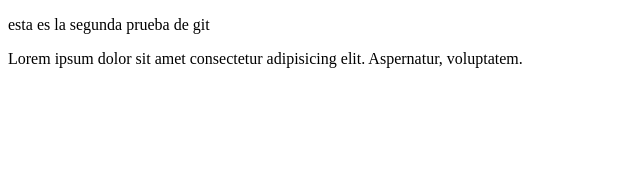
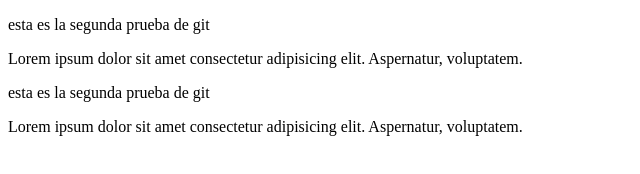
Before and after one commit to oacentu/repositorio, a plain HTML site: page index.html in a window 1280 px wide. Shown: the whole page, without its empty margins (0-640 px from the left). Drawn offline with Linux system fonts and the light colour scheme.

Commit message:
Se agregaron dos párrafos nuevos

```diff
--- a/index.html
+++ b/index.html
@@ -9,5 +9,7 @@
 <body>
     <p>esta es la segunda prueba de git</p>
     <p>Lorem ipsum dolor sit amet consectetur adipisicing elit. Aspernatur, voluptatem.</p>
+    <p>esta es la segunda prueba de git</p>
+    <p>Lorem ipsum dolor sit amet consectetur adipisicing elit. Aspernatur, voluptatem.</p>
 </body>
 </html>
```
